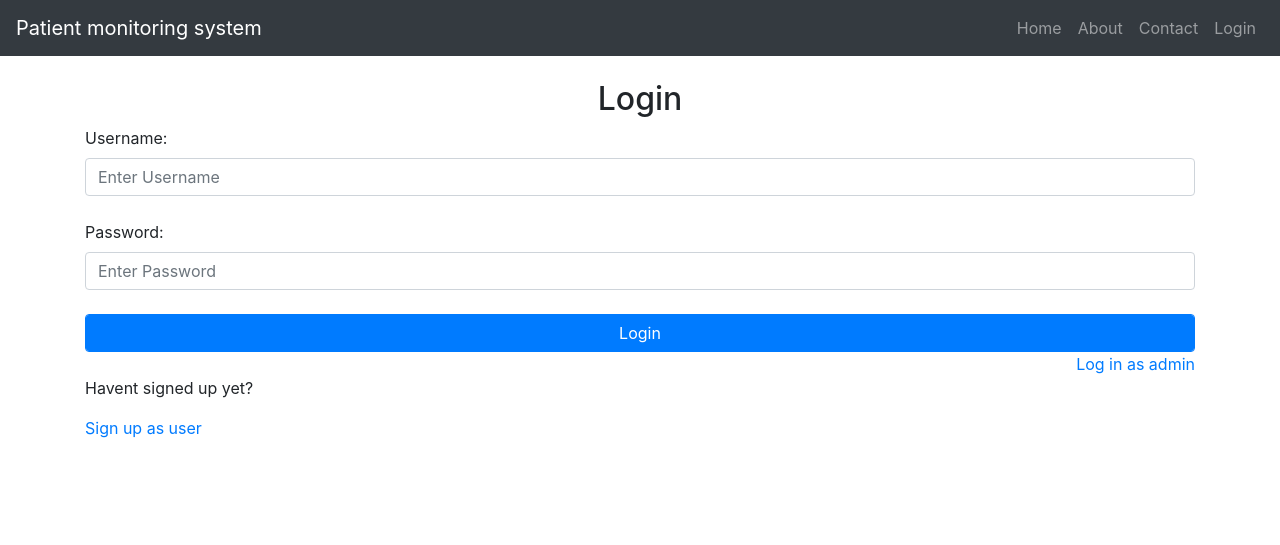
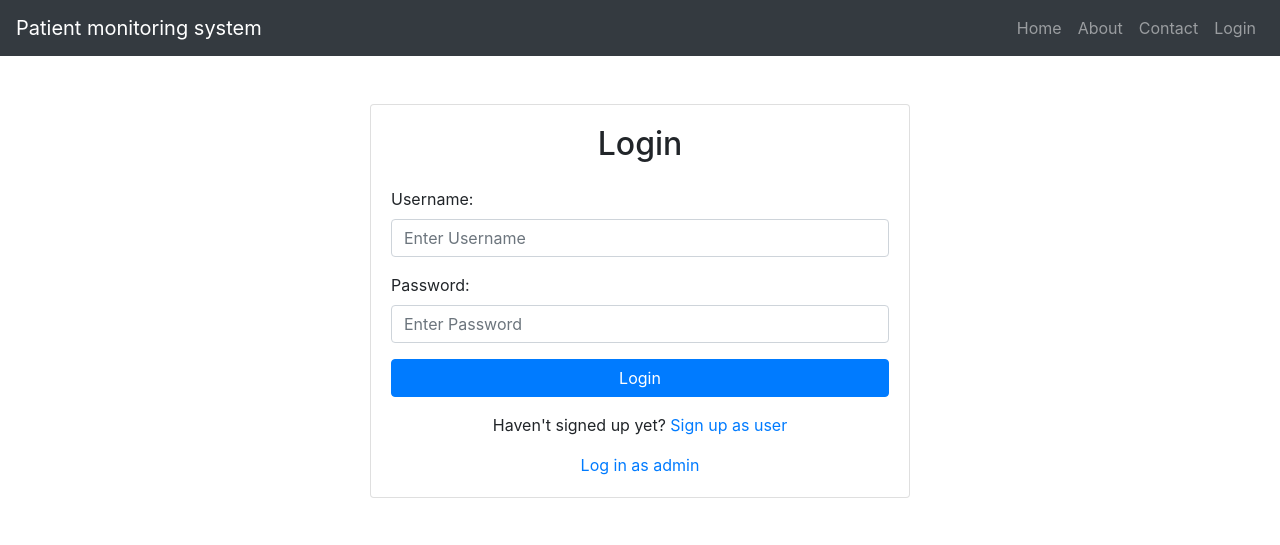
Before and after one commit to MONK-system/system, a Django app: page /login/ in a window 1280 px wide. Shown: the top 545 px of the page. Run offline with Django 5.2, Linux system fonts and the light colour scheme; some libraries are stand-ins or nearby versions.

Commit message:
Added styling to registration and login page.

```diff
--- a/monksystem/base/templates/base/login_register.html
+++ b/monksystem/base/templates/base/login_register.html
@@ -5,47 +5,190 @@
 
 {% if page == 'login' %}
 
-<div class = "container">
-    <br>
-    <h2 class = "text-center">Login</h2>
-    <form method = "POST" action ="">
-        {% csrf_token %}
-        <label>Username:</label>
-        <input type ="text" name ="username" class = "form-control" placeholder="Enter Username"/>
-        <br>
-
-        <label>Password:</label>
-        <input type ="password" name ="password" class = "form-control" placeholder="Enter Password"/>
-        <br>
-        <input type ="submit" value ="Login" class = "form-control btn btn-primary" />
-
-        <div class="admin-login" style="text-align: right;">
-            <a href="/admin">Log in as admin</a>
-        </div>
-
-        <p>Havent signed up yet?</p>
-        <a href = "{% url 'register' %}">Sign up as user</a>
-
-
-    </form>
-
-</div>
-{% else %}
 
 <div class="container">
     <div class="row justify-content-center">
         <div class="col-md-6">
-            <h2 class="text-center">Register</h2>
-            <form method="POST" action="">
-                {% csrf_token %}
-                {{ form.as_p }}
-                <input type="submit" value="Register" class="btn btn-primary btn-block"/>
-            </form>
+            <div class="card my-5">
+                <div class="card-body">
+                    <h2 class="text-center mb-4">Login</h2>
+                    <form method="POST" action="">
+                        {% csrf_token %}
+                        <div class="form-group">
+                            <label for="username">Username:</label>
+                            <input type="text" name="username" id="username" class="form-control" placeholder="Enter Username" required>
+                        </div>
+                        <div class="form-group">
+                            <label for="password">Password:</label>
+                            <input type="password" name="password" id="password" class="form-control" placeholder="Enter Password" required>
+                        </div>
+                        <div class="form-group">
+                            <input type="submit" value="Login" class="btn btn-primary w-100">
+                        </div>
+                        <p class="text-center">Haven't signed up yet? <a href="{% url 'register' %}">Sign up as user</a></p>
 
-            <p class="text-center">Already signed up?</p>
+                        <div class="text-center">
+                            <a href="/admin">Log in as admin</a>
+                        </div>
+
+                    </form>
+                </div>
+            </div>
         </div>
     </div>
 </div>
+
+{% else %}
+
+<!DOCTYPE html>
+<html>
+
+<head>
+	<title>Login</title>
+	<link rel="stylesheet" href="https://stackpath.bootstrapcdn.com/bootstrap/4.1.3/css/bootstrap.min.css" integrity="sha384-MCw98/SFnGE8fJT3GXwEOngsV7Zt27NXFoaoApmYm81iuXoPkFOJwJ8ERdknLPMO" crossorigin="anonymous">
+	<script src="https://ajax.googleapis.com/ajax/libs/jquery/3.3.1/jquery.min.js"></script>
+	<link rel="stylesheet" href="https://use.fontawesome.com/releases/v5.6.1/css/all.css" integrity="sha384-gfdkjb5BdAXd+lj+gudLWI+BXq4IuLW5IT+brZEZsLFm++aCMlF1V92rMkPaX4PP" crossorigin="anonymous">
+
+	<style>
+		body,
+		html {
+			margin: 0;
+			padding: 0;
+			height: 80%;
+			background: white !important;
+		}
+		.user_card {
+			width: 350px;
+			margin-top: auto;
+			margin-bottom: auto;
+			background: darkgrey;
+			position: relative;
+			display: flex;
+			justify-content: center;
+			flex-direction: column;
+			padding: 10px;
+			box-shadow: 0 4px 8px 0 rgba(0, 0, 0, 0.2), 0 6px 20px 0 rgba(0, 0, 0, 0.19);
+			-webkit-box-shadow: 0 4px 8px 0 rgba(0, 0, 0, 0.2), 0 6px 20px 0 rgba(0, 0, 0, 0.19);
+			-moz-box-shadow: 0 4px 8px 0 rgba(0, 0, 0, 0.2), 0 6px 20px 0 rgba(0, 0, 0, 0.19);
+			border-radius: 5px;
+
+		}
+
+		.form_container {
+			margin-top: 20px;
+		}
+
+		#form-title{
+			color: #fff;
+		}
+		.login_btn {
+			width: 100%;
+			background: #33ccff !important;
+			color: white !important;
+		}
+		.login_btn:focus {
+			box-shadow: none !important;
+			outline: 0px !important;
+		}
+		.login_container {
+			padding: 0 2rem;
+		}
+		.input-group-text {
+			background: #f7ba5b !important;
+			color: white !important;
+			border: 0 !important;
+			border-radius: 0.25rem 0 0 0.25rem !important;
+		}
+		.input_user,
+		.input_pass:focus {
+			box-shadow: none !important;
+			outline: 0px !important;
+		}
+
+	</style>
+
+</head>
+<body>
+	<div class="container h-100">
+		<div class="d-flex justify-content-center h-100">
+			<div class="user_card">
+				<div class="d-flex justify-content-center">
+					<h3 id="form-title">REGISTER ACCOUNT</h3>
+				</div>
+				<div class="d-flex justify-content-center form_container">
+
+					<form method="POST" action="">
+                        {% csrf_token %}
+						<div class="input-group mb-3">
+							<div class="input-group-append">
+								<span class="input-group-text"><i class="fas fa-user"></i></span>
+							</div>
+                            {{form.username}}
+						</div>
+						<div class="input-group mb-2">
+							<div class="input-group-append">
+								<span class="input-group-text"><i class="fas fa-envelope-square"></i></span>
+							</div>
+                            {{form.name}}
+						</div>
+						<div class="input-group mb-2">
+							<div class="input-group-append">
+								<span class="input-group-text"><i class="fas fa-envelope-square"></i></span>
+							</div>
+                            {{form.mobile}}
+						</div>
+						<div class="input-group mb-2">
+							<div class="input-group-append">
+								<span class="input-group-text"><i class="fas fa-envelope-square"></i></span>
+							</div>
+                            {{form.specialization}}
+						</div>
+						<div class="input-group mb-2">
+							<div class="input-group-append">
+								<span class="input-group-text"><i class="fas fa-key"></i></span>
+							</div>
+                            {{form.password1}}
+						</div>
+						<div class="input-group mb-2">
+							<div class="input-group-append">
+								<span class="input-group-text"><i class="fas fa-key"></i></span>
+							</div>
+                            {{form.password2}}
+						</div>
+
+				   		<div class="d-flex justify-content-center mt-3 login_container">
+				 			<input class="btn login_btn" type="submit" value="Register Account">
+				   		</div>
+					</form>
+				</div>
+
+				<div class="mt-4">
+					<div class="d-flex justify-content-center links">
+						Already have an account? <a href="{% url 'login' %}" class="ml-2">Login</a>
+					</div>
+				</div>
+			</div>
+		</div>
+	</div>
+	<script>
+
+		//Query All input fields
+		var form_fields = document.getElementsByTagName('input')
+		form_fields[1].placeholder='Username..';
+		form_fields[2].placeholder='Name..';
+        form_fields[3].placeholder='Mobile..';
+		form_fields[4].placeholder='Specialization..';
+		form_fields[5].placeholder='Enter password...';
+		form_fields[6].placeholder='Re-enter Password...';
+
+
+		for (var field in form_fields){
+			form_fields[field].className += ' form-control'
+		}
+	</script>
+</body>
+</html>
+
 
 {% endif %}
 
--- a/monksystem/base/views.py
+++ b/monksystem/base/views.py
@@ -208,8 +208,8 @@ def addProject(request):
     if request.method == "POST":
         rekNummer = request.POST.get('rekNummer')
         description = request.POST.get('description')
-        doctors_ids = request.POST.getlist('doctors')  # Assuming you're getting IDs of doctors
-        patients_ids = request.POST.getlist('patients')  # Assuming you're getting IDs of patients
+        doctors_ids = request.POST.getlist('doctors')
+        patients_ids = request.POST.getlist('patients')
 
         # Create project instance
         project = Project.objects.create(rekNummer=rekNummer, description=description)
```
Also changed, not shown: monksystem/db.sqlite3.
